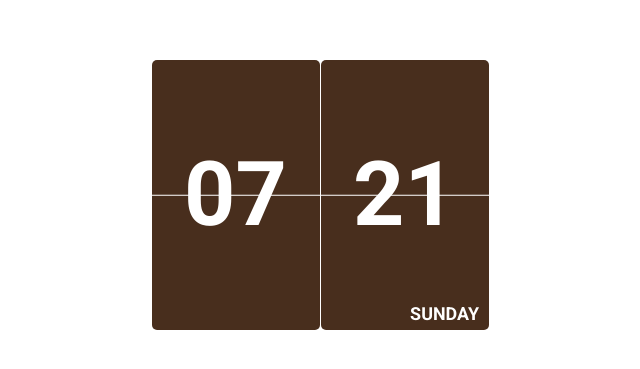
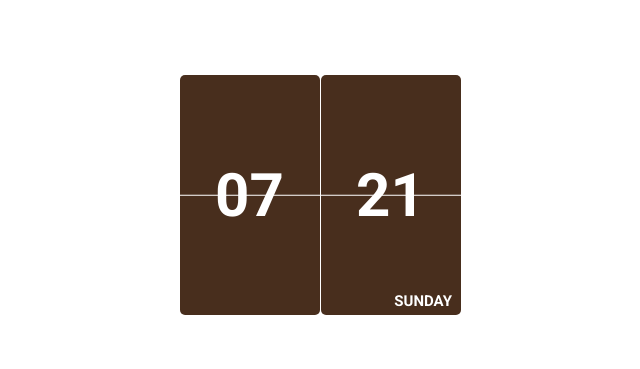
Before and after one commit to yurim98/Notion-Widgets, a plain HTML site: page index.html in a window 1280 px wide. Shown: the part 205-574 px from the top of the page, without its empty margins (320-960 px from the left). Drawn offline with Linux system fonts and the light colour scheme.

Commit message:
Update styles.css

```diff
--- a/styles.css
+++ b/styles.css
@@ -14,7 +14,7 @@ body {
   align-items: center;
   justify-content: center;
   position: relative;
-  font-size: 7vmax;
+  font-size: 60px;
 }
 
 .box {
@@ -23,8 +23,8 @@ body {
   padding: 20px;
   border-radius: 5px;
   text-align: center;
-  width: 10vmax;
-  height: 18vmax;
+  width: 100px;
+  height: 200px;
   display: flex;
   justify-content: center;
   align-items: center;
@@ -35,9 +35,9 @@ body {
 
 .day {
   position: absolute;
-  bottom: 6px;
-  right: 10px;
-  font-size: 0.2em;
+  bottom: 5px;
+  right: 9px;
+  font-size: 0.25em;
   color: #ffffff;
   text-transform: uppercase;
 }
```
